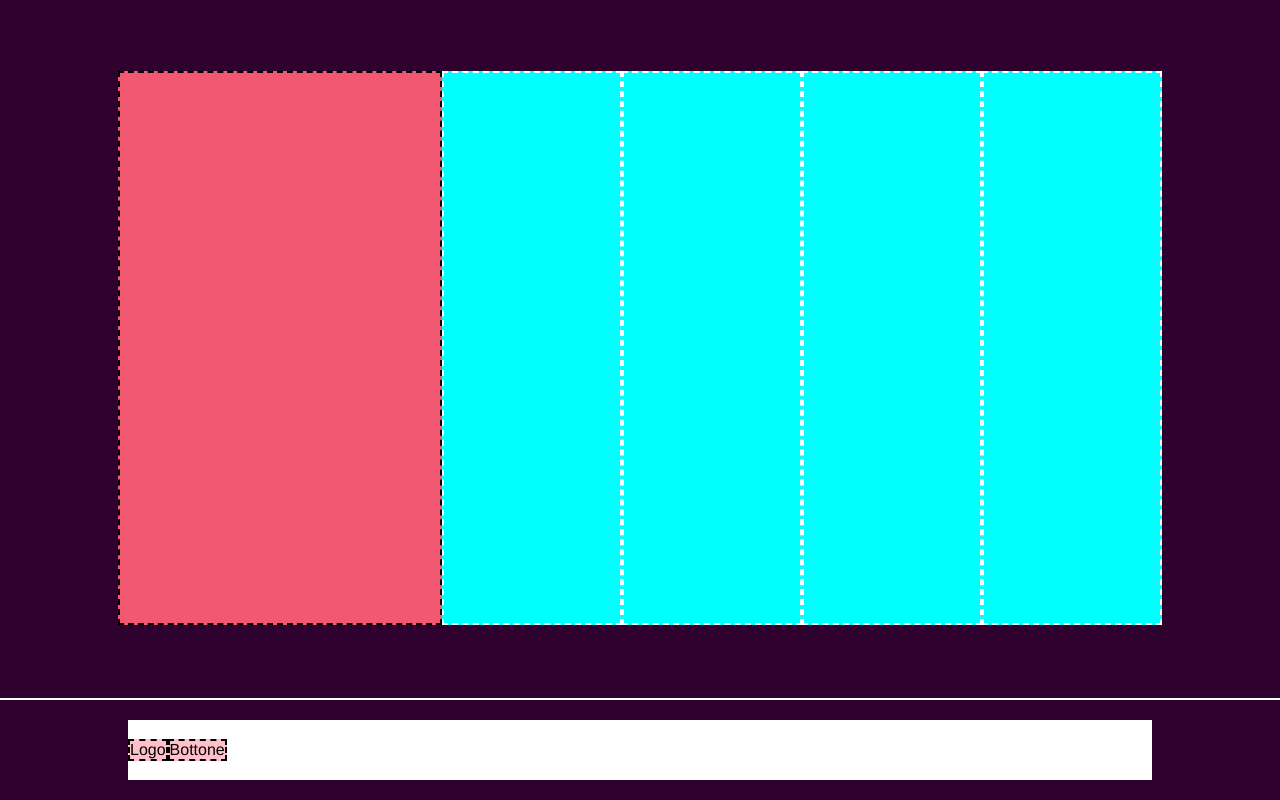
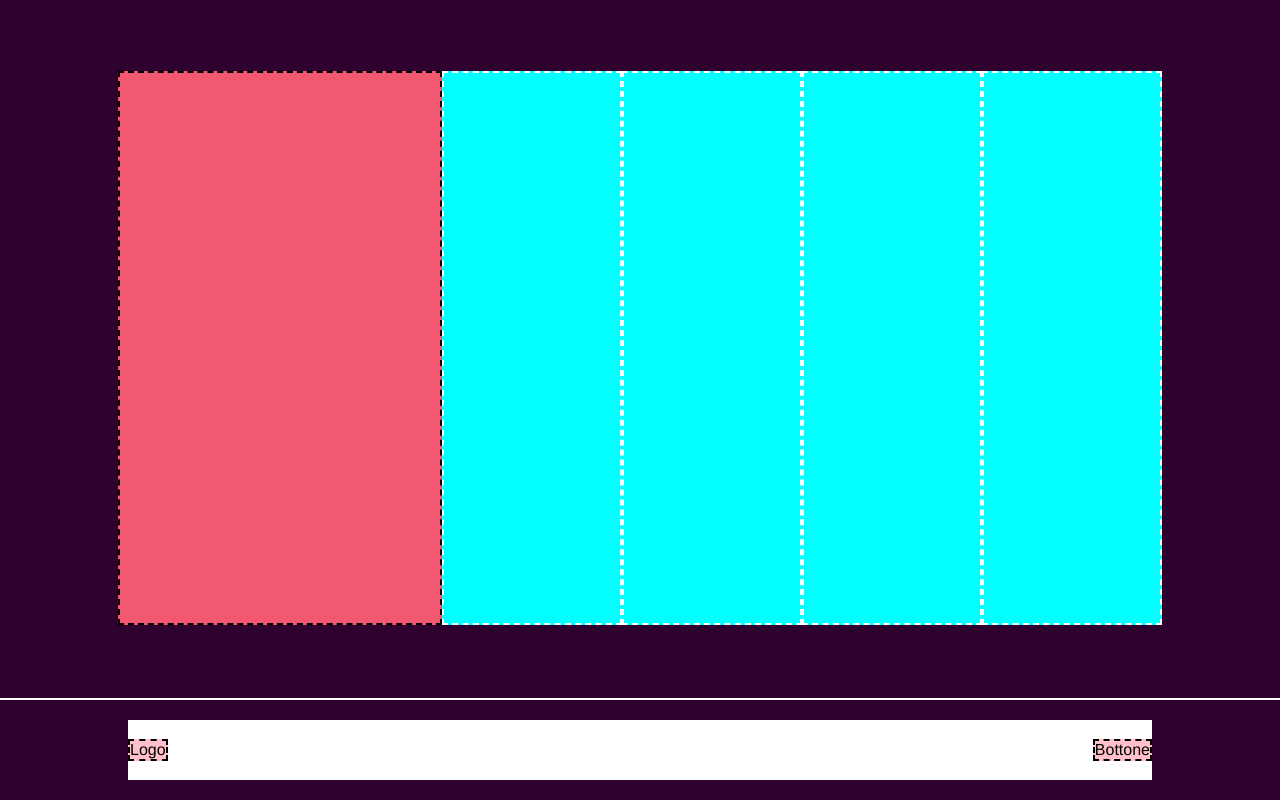
Before and after one commit to DaveCorleto/htmlcss-struttura-discord, a plain HTML site: page index.html in a window 1280 px wide. Shown: the part 2952-3752 px from the top of the page. Drawn offline with Linux system fonts and the light colour scheme.

Commit message:
Completed structure

```diff
--- a/css/style.css
+++ b/css/style.css
@@ -160,7 +160,7 @@ footer {
 }
 
 .img-logo {
-    align-items: flex-start;
+    /* align-items: flex-start; */
 }
 
 .img-logo, .button {
@@ -168,7 +168,7 @@ footer {
 }
 
 .button {
-    align-items: flex-end;
+    /* align-items: flex-end; */
 }
 
 #bottom-white {
@@ -178,4 +178,5 @@ footer {
     width: 80%;
     height: 60%;
     align-items: center;
+    justify-content: space-between;
 }
```
